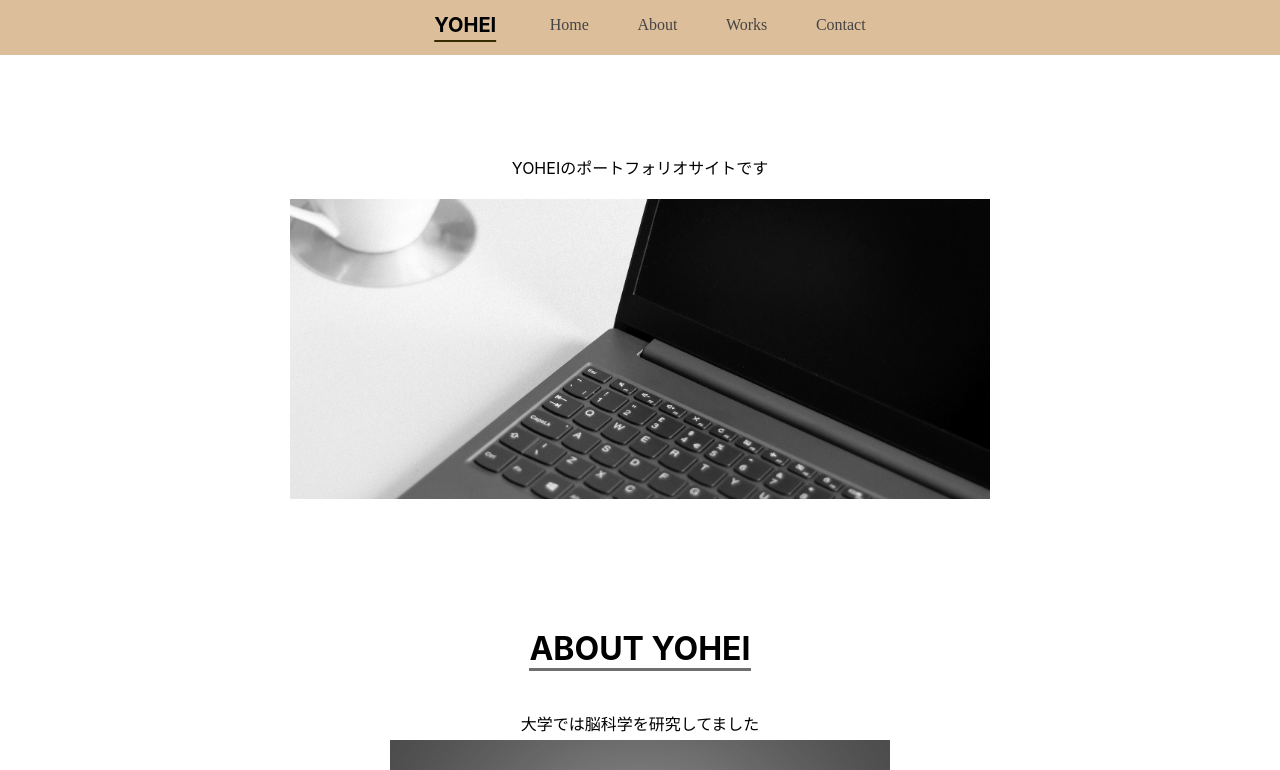
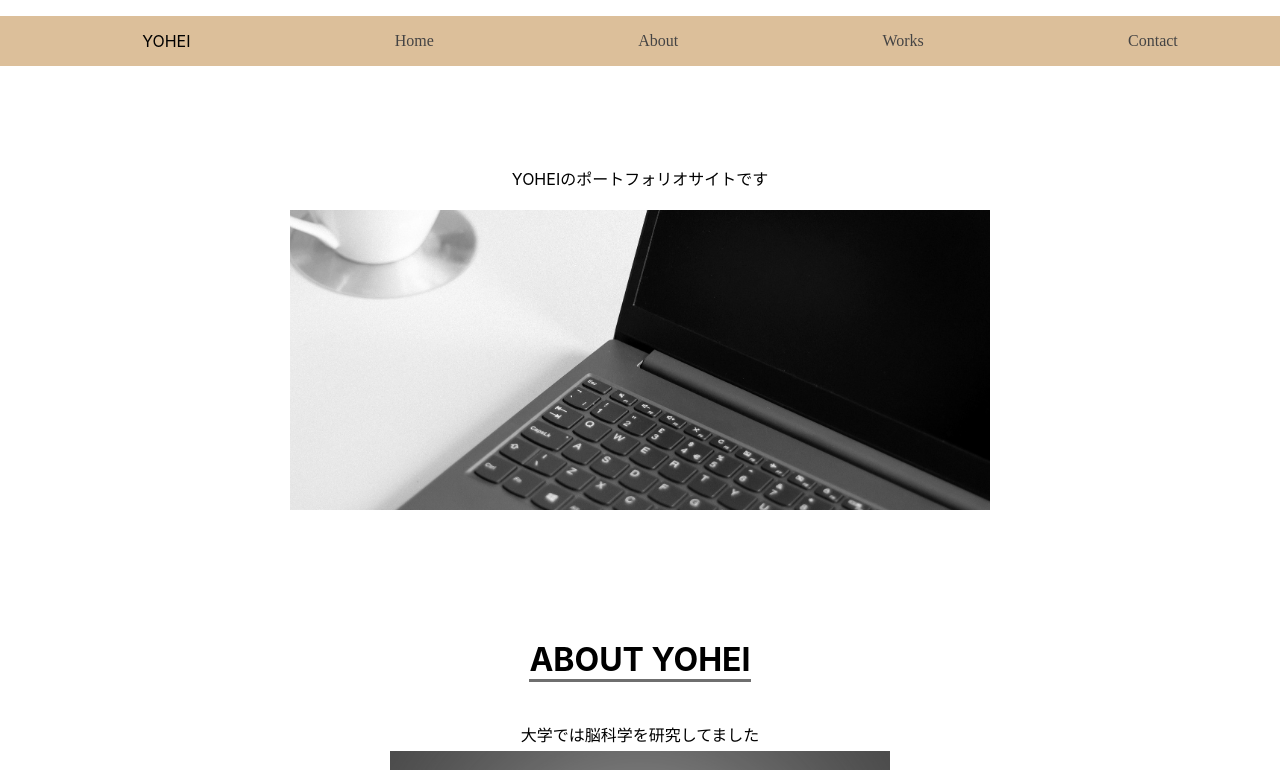
Before and after one commit to YoheiYamashita/portfolio-site, a React (Create React App) app: page / in a window 1280 px wide. Shown: the top 770 px of the page. Built offline with nearby package versions, Linux system fonts and the light colour scheme; a web font is replaced by a local one.

Commit message:
Header変更

```diff
--- a/src/components/Header.jsx
+++ b/src/components/Header.jsx
@@ -10,46 +10,30 @@ import { Link } from 'react-scroll';
 const macondoSwashCaps =css`
 @import url('https://fonts.googleapis.com/css?family=Macondo+Swash+Caps');`
 
+// const menu=css`
+// font-family:'Macondo+Swash+Caps';
+
+// font-size:20px;
+// list-style:none;
+
+
+// `;
 
 const headerList=css`
-margin:0 auto;
-padding:0;
-display:flex  ;
-flex-direction:row;
-justify-content:space-around;
-width:500px;
+display:flex;
+justify-content: space-around;
 
-@media  (max-width:500px){
-  //500px以下になったら
-  width:100%;
-}
-width:500px;
-
-
-;
 `
 const header = css`
 background-color: rgb(220, 191, 154);
 position:sticky;
 top:0;
 line-height:50px;
-width:100%;
-
 `
 const logo = css`
 list-style:none;
-font-size:20px ;
-font-weight: 650;
-/* display:inline-block; */
-/* border-bottom: 1px solid; */
-text-decoration: underline;
-text-decoration-color: #362b01;
-text-underline-offset:0.5rem;
-padding:0px 5px 5px 20px;
-
-
-
-
+font-size:30px
+font
 
 `
 
@@ -59,10 +43,10 @@ const Header = () => {
           {/* <style>{macondoSwashCaps}</style> */}
         <ul css={headerList}className='headerList'>
             <li css={logo}className='logo'>YOHEI</li>
-            <li className='menu'><Link to="home" smooth={true} duration={700} offset={-70}>Home</Link></li>
-            <li  className='menu'><Link to="about" smooth={true} duration={700} >About</Link></li>
-            <li  className='menu'><Link to="works" smooth={true} duration={700} >Works</Link></li>
-            <li  className='menu'><Link to="contact" smooth={true} duration={700} >Contact</Link></li>
+            <li className='menu'><Link to="home" smooth={true} duration={500}>Home</Link></li>
+            <li  className='menu'>About</li>
+            <li  className='menu'>Works</li>
+            <li  className='menu'>Contact</li>
         </ul>
     </div>
   )
```
